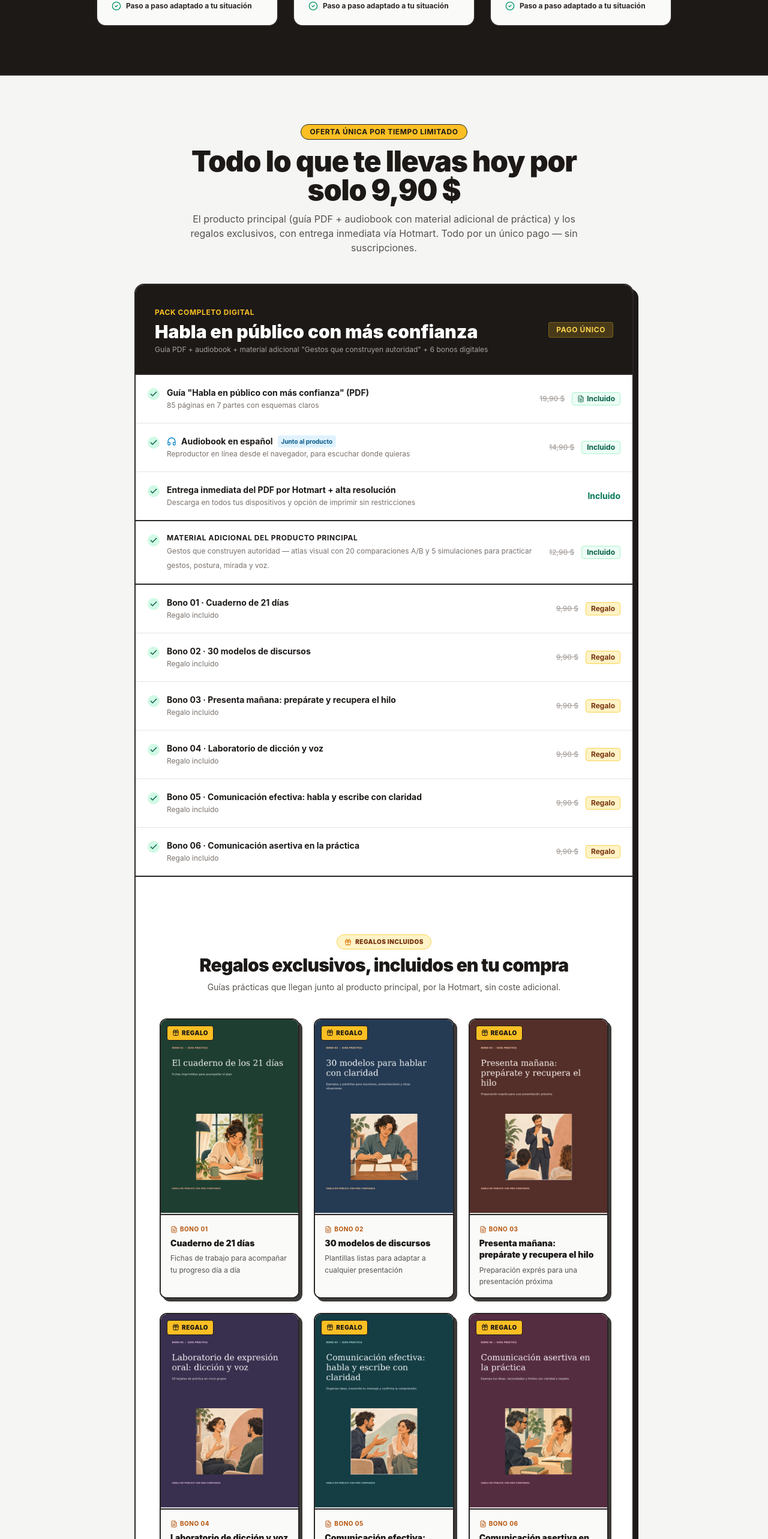
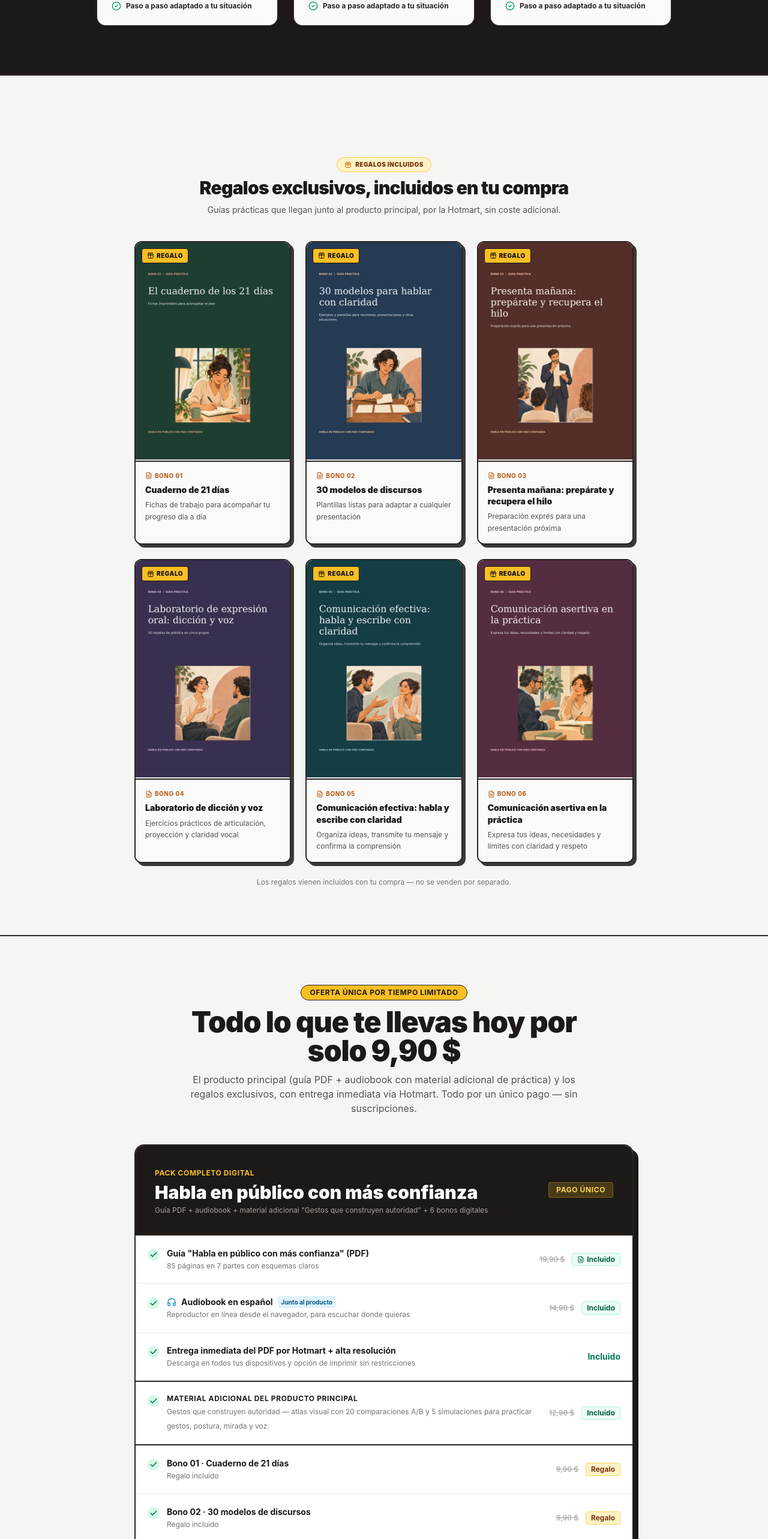
Before and after one commit to jaqueewald-ship-it/habla-en-p-blico-con-m-s-confianza-wvkq4nsyi, a React (Vite) app: page / in a window 1280 px wide. Shown: the part 8558-11124 px from the top of the page at 60% size. Built offline with nearby package versions, Linux system fonts and the light colour scheme; what pocketbase would draw is missing.

Commit message:
Reordena página de vendas: regalos incluidos antes da oferta única

```diff
--- a/src/components/sales/OfferTable.tsx
+++ b/src/components/sales/OfferTable.tsx
@@ -4,7 +4,7 @@ import { Button } from '@/components/ui/button'
 import { Check, Headphones, FileText, Lock, ShieldCheck, Zap, ArrowRight } from 'lucide-react'
 import { PRODUCT_DATA } from '@/data/productData'
 import { PRICE } from '@/config/checkout'
-import { BonusCards, BONUS_CARDS } from '@/components/sales/BonusCards'
+import { BONUS_CARDS } from '@/components/sales/BonusCards'
 
 interface OfferTableProps {
   onOpenCheckout: () => void
@@ -200,11 +200,6 @@ export const OfferTable: React.FC<OfferTableProps> = ({ onOpenCheckout }) => {
             ))}
           </div>
 
-          {/* Bônus 1-6: cards com capa real (asset local; sem valores) */}
-          <div className="p-6 sm:p-10 border-t-2 border-stone-800">
-            <BonusCards />
-          </div>
-
           {/* Total & Price Bar */}
           <div className="p-6 sm:p-8 bg-stone-50 border-t-2 border-stone-800">
             <div className="flex flex-col sm:flex-row items-center justify-between gap-6">
--- a/src/lib/pocketbase/schema.json
+++ b/src/lib/pocketbase/schema.json
@@ -1,5 +1,5 @@
 {
-  "generatedAt": "2026-11-23T11:37:28.767Z",
+  "generatedAt": "2026-11-23T12:11:24.198Z",
   "collections": [
     {
       "name": "users",
--- a/src/pages/Index.tsx
+++ b/src/pages/Index.tsx
@@ -11,6 +11,7 @@ import { ComparisonSection } from '@/components/sales/ComparisonSection'
 import { TableOfContents } from '@/components/sales/TableOfContents'
 import { AdditionalMaterialSection } from '@/components/sales/AdditionalMaterialSection'
 import { OfferTable } from '@/components/sales/OfferTable'
+import { BonusCards } from '@/components/sales/BonusCards'
 import { AudienceSection } from '@/components/sales/AudienceSection'
 import { GuaranteeSection } from '@/components/sales/GuaranteeSection'
 import { FaqSection } from '@/components/sales/FaqSection'
@@ -224,7 +225,14 @@ export default function Index() {
       {/* AUDIENCE SECTION: FOR WHOM */}
       <AudienceSection />
 
-      {/* OFFER TABLE & PRICING (aqui aparecem os bônus e o preço) */}
+      {/* REGALOS INCLUIDOS: seção dos 6 bônus com capas, ANTES da oferta */}
+      <section className="py-20 bg-stone-100 border-t-2 border-stone-800">
+        <div className="max-w-4xl mx-auto px-4 sm:px-6 lg:px-8">
+          <BonusCards />
+        </div>
+      </section>
+
+      {/* OFFER TABLE & PRICING (valores riscados, total e preço) */}
       <OfferTable onOpenCheckout={handleBuyClick} />
 
       {/* GUARANTEE 7 DAYS */}
```
Also changed, not shown: .skip.config.json, 1 other file (tests, documents, lock files or other folders).
